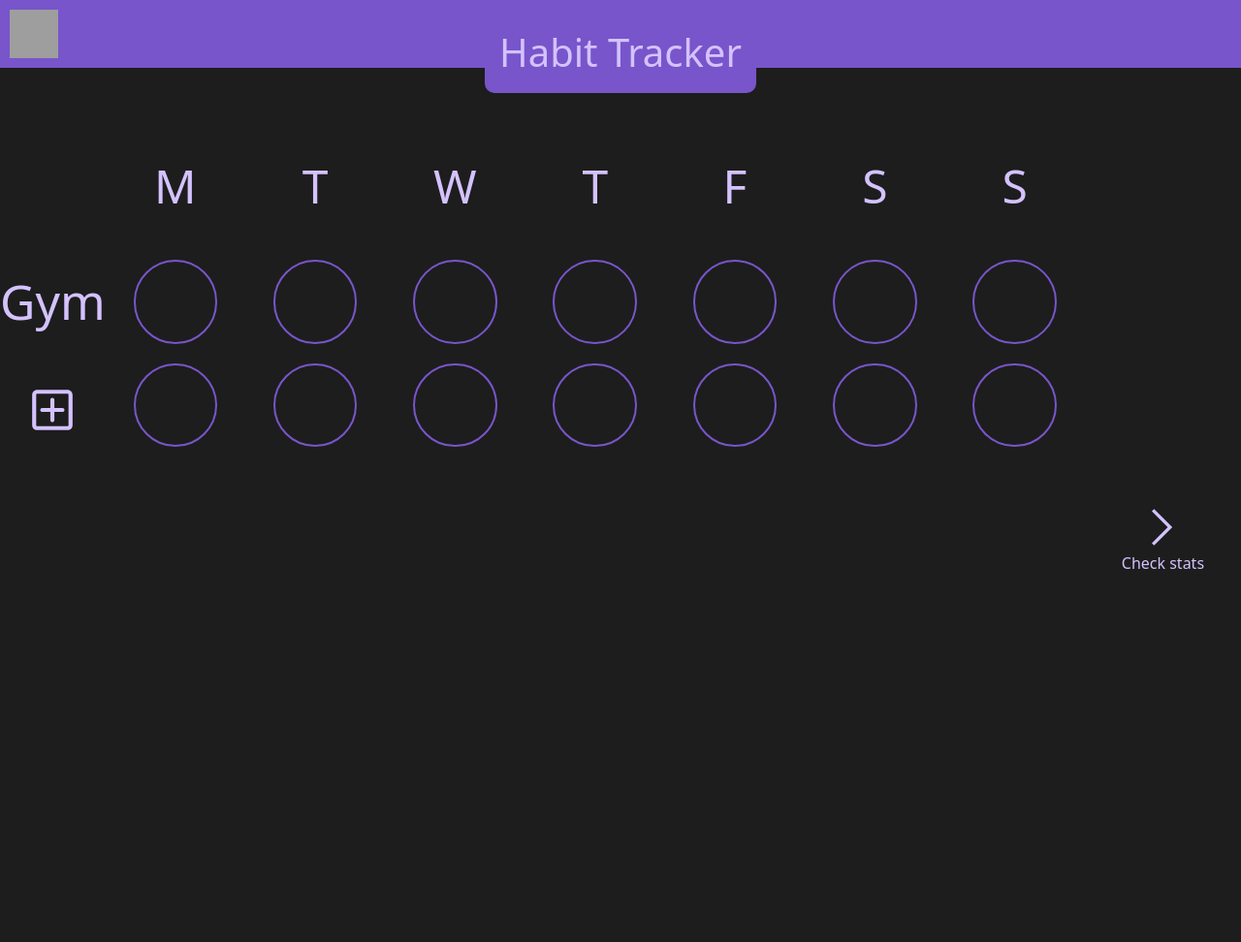
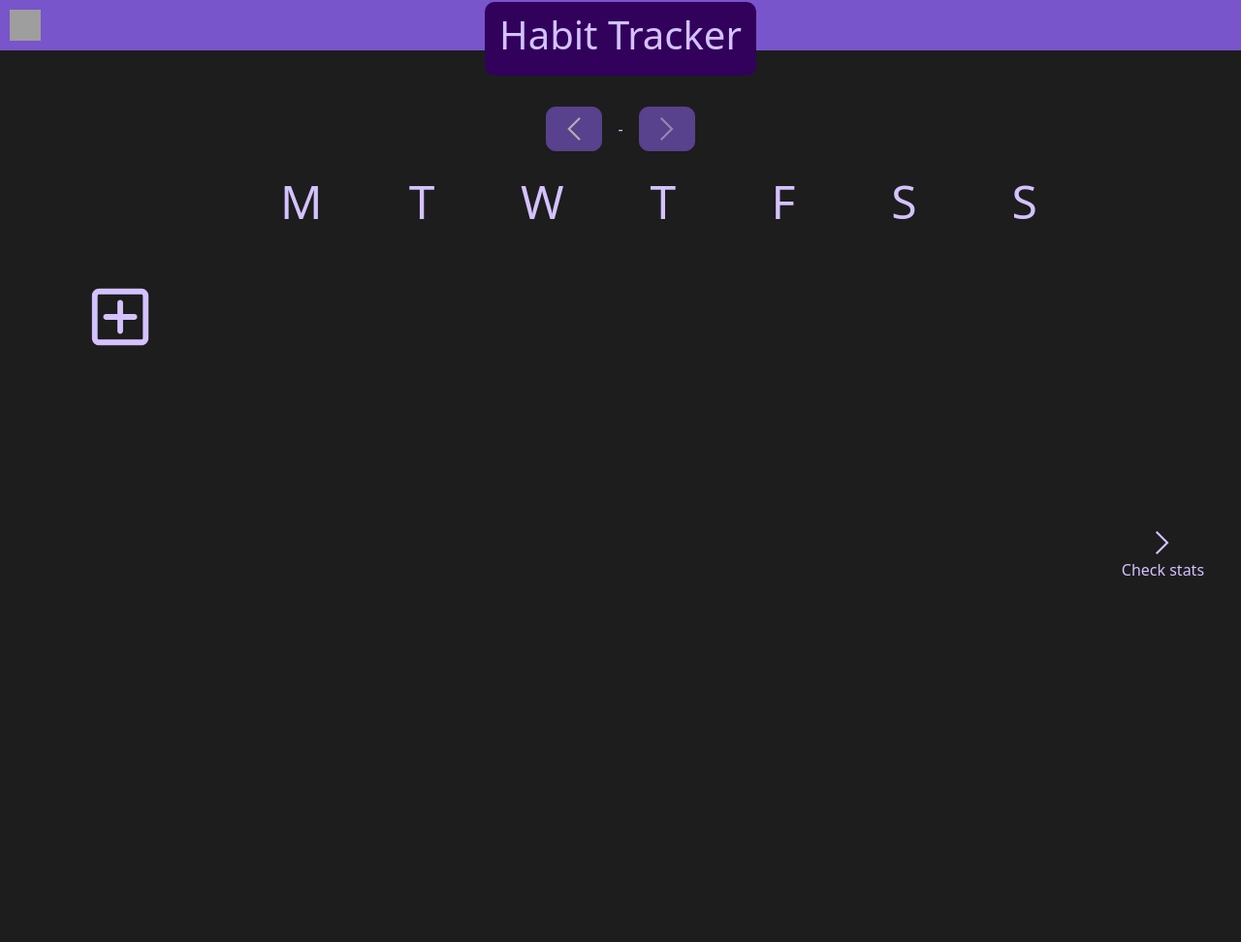
Before and after one commit to medina325/cs50-final-project-habit-tracker, a Django app: page /register in a window 1280 px wide. Shown: the whole page at 97% size. Before the commit the page ends 587 px from the top, so only its background shows below. Run offline with Django 4.2, Linux system fonts and the light colour scheme; some libraries are stand-ins or nearby versions; grey boxes are pictures that could not be loaded.

Commit message:
Adicionando funcionalidade de criar hábitos e navegar pelas semanas

```diff
--- a/habit_tracker/static/habit_tracker/css/partials/habits-tracker-table.css
+++ b/habit_tracker/static/habit_tracker/css/partials/habits-tracker-table.css
@@ -1,9 +1,15 @@
 #habits-tracker-grid {
     display: grid;
-    grid-template-columns: auto repeat(7, 1fr);
+    grid-template-columns: 2fr repeat(7, 1fr);
     row-gap: 20px;
     text-align: center;
     vertical-align: middle;
+}
+
+#new-habit-button {
+    cursor: pointer;
+    width: 70px;
+    height: 70px;
 }
 
 div.habit-column {
@@ -42,3 +48,12 @@
     border-radius: 50%;
     border: 2px solid var(--color-background-dark-2);
 }
+
+/* New habit modal */
+.modal {
+    --bs-modal-bg: var(--color-background-dark-1);
+}
+
+.modal-header {
+    background-color: var(--color-background-dark-2);
+}
--- a/habit_tracker/static/habit_tracker/css/partials/page-landing.css
+++ b/habit_tracker/static/habit_tracker/css/partials/page-landing.css
@@ -1,19 +1,34 @@
 #month-week-title {
     text-align: center;
+    margin-inline: auto;
+
+    margin-top: -50px;
     max-width: 400px;
-    margin-top: -50px;
-    margin-inline: auto;
+
     padding: 10px 15px 10px 15px;
-
     border-radius: 10px;
     font-size: 30px;
-    background-color: var(--color-background-dark-2);
+    background-color: var(--color-background-dark-3);
+}
+
+#week-display {
+    display: flex;
+    margin-inline: auto;
+    align-items: center;
+
+    margin-top: 2rem;
+
+    gap: 1rem;
+}
+
+.week-scroller {
+    border-radius: 10px;
 }
 
 #habits-tracker-flex-container {
     display: flex;
     flex-wrap: wrap;
-    margin-top: 60px;
+    margin-top: 1rem;
 }
 
 .habits-tracker-grid-container {
@@ -42,6 +57,6 @@
 }
 
 img[src $= "svg"] {
-    width: 50px;
-    height: 50px;
+    width: 2rem;
+    height: 2rem;
 }
--- a/habit_tracker/static/habit_tracker/js/index.js
+++ b/habit_tracker/static/habit_tracker/js/index.js
@@ -42,31 +42,38 @@
 }
 
 function createHabit() {
-  const inputs = [...document.querySelectorAll('#new-habit-form input')];
-
   let trackingWeekdays = {}
   document.querySelectorAll('.form-check-input').forEach(radio => {
     trackingWeekdays[radio.value] = radio.checked;
   })
 
+  const habitName = document.querySelector('#input-habit-name').value
+
   fetch('/create_habit', {
     method: 'POST',
+    headers: {
+      'X-CSRFToken': document.querySelector('input[name=csrfmiddlewaretoken]').value
+    },
+    mode: "same-origin",
     body: JSON.stringify({
       data: {
-        'habit_name': document.querySelector('#input-habit-name').value,
-        'weekdays': trackingWeekdays
+        'name': habitName,
+        'weekdays': trackingWeekdays,
+        'year': parseInt(document.querySelector('[name=year]').value),
+        'month': parseInt(document.querySelector('[name=month]').value)
       }
     })
   })
   .then(response => {
     const newHabbitButton = document.getElementById('add-new-habit-button');
-    newHabitRow = createHabitRow(inputs[0].value, newHabbitButton.parentNode, newHabbitButton)
+    newHabitRow = createHabitRow(habitName, newHabbitButton.parentNode, newHabbitButton)
     hideAndCleanModalForm();
 
     // Create small popup with the response message and a undo option
   })
-  .catch(response => {
+  .catch(err => {
     console.log('What is the problem??')
+    throw err;
   });
 
   return false;
--- a/habit_tracker/templates/habit_tracker/index.html
+++ b/habit_tracker/templates/habit_tracker/index.html
@@ -8,7 +8,6 @@
 {% block css %}
   <link rel="stylesheet" href="{% static 'habit_tracker/css/partials/page-landing.css' %}">
   <link rel="stylesheet" href="{% static 'habit_tracker/css/partials/habits-tracker-table.css' %}">
-  <link rel="stylesheet" href="{% static 'habit_tracker/css/partials/navbar.css' %}">
 {% endblock %}
 
 {% block js %}
@@ -20,29 +19,52 @@
     <h1>Habit Tracker</h1>
   </div>
 
+  <div id="week-display">
+    <!-- Confuso? -->
+    {% if week.has_previous %}
+      <a href="?week={{ week.previous_page_number }}" class="week-scroller btn btn-success">
+    {% else %}
+      <a href="?week=1" class="week-scroller btn btn-success disabled" tabindex="-1" aria-disabled="true">
+    {% endif %}
+        <img src="{% static 'habit_tracker/images/icons/anchor-left-arrow-caret-svgrepo-com.svg' %}" alt="Previous week">
+      </a>
+    <div>
+      {{ week.0 | date:"d/m"}} - {{ week | last | date:"d/m"}}
+    </div>
+    {% if week.has_next %}
+      <a href="?week={{ week.next_page_number }}" class="week-scroller btn btn-success">
+    {% else %}
+      <a href="?week={{ week.paginator.num_pages }}" class="week-scroller btn btn-success disabled" tabindex="-1" aria-disabled="true">
+    {% endif %}
+        <img src="{% static 'habit_tracker/images/icons/anchor-right-arrow-caret-svgrepo-com.svg' %}" alt="Previous week">
+      </a>
+  </div>
+
   <div id="habits-tracker-flex-container">
     <div class="habits-tracker-grid-container">
       <div id="habits-tracker-grid">
 
-        {% with 'Monday Tuesday Wednesday Thursday Friday Saturday Sunday' as weekdays %}
+        {% with 'M T W T F S S' as weekdays %}
           <div></div>
           {% for day in weekdays.split %}
-              <div class="habits-tracker-header">{{ day|make_list|first }}</div>
+            <div class="habits-tracker-header">{{ day }}</div>
           {% endfor %}
 
+          {% for habit in habits %}
             <div class="habit-column">
-              Gym
+              {{ habit.name }}
             </div>
-            {% for _ in weekdays.split %}
+            {% for day in week %}
               <div class="flex-circle-container">
-                <div class="fixed-aspect-ratio-circle"></div>
+                <div class="fixed-aspect-ratio-circle {% if day in habit.tracked_dates %} habit-tracked{% endif %}" data-tracking-day="{{ day | date:'c' }}"></div>
               </div>
+            {% endfor %}
           {% endfor %}
 
           <div id="add-new-habit-button" class="habit-column">
             <img id="new-habit-button" src="{% static 'habit_tracker/images/icons/plus-square-svgrepo-com.svg' %}" alt="Add task" data-bs-toggle="modal" data-bs-target="#newHabitModal">
           </div>
-            {% for _ in weekdays.split %}
+          {% for _ in weeks %}
             <div class="flex-circle-container">
               <div class="fixed-aspect-ratio-circle disabled"></div>
             </div>
@@ -73,6 +95,8 @@
         <div class="modal-body">
           <form id="new-habit-form">
             {% csrf_token %}
+            <input type="hidden" value="{{ year }}" name="year">
+            <input type="hidden" value="{{ month }}" name="month">
             <div class="row">
 
               <div class="col">
--- a/habit_tracker/urls.py
+++ b/habit_tracker/urls.py
@@ -3,8 +3,10 @@
 from . import views
 
 urlpatterns = [
+    path('<int:year>/<int:month>', views.index, name='index'),
     path('', views.index, name='index'),
     path('create_habit', views.create_habit, name='create_habit'),
+
     path('login', views.login_view, name='login'),
     path('register', views.register, name='register'),
     path('logout', views.logout_view, name='logout'),
--- a/habit_tracker/views.py
+++ b/habit_tracker/views.py
@@ -1,4 +1,5 @@
 import json
+from datetime import date
 
 from django.shortcuts import render
 from django.urls import reverse
@@ -7,31 +8,83 @@
 from django.contrib.auth import authenticate, login, logout
 from django.contrib.auth.decorators import login_required
 
-from .models import User
-from .utils import is_username_an_email
+from .models import User, HabitTracker, Habit
+from .utils import is_username_an_email, get_week
 
-def index(request):
+def index(request, year=date.today().year, month=date.today().month):
     """
-    View that renders the main page
+    View that renders main page containing a habit tracker.
+
+    Its URL may contain a year and a month, specifying which habit tracker
+    to query from the database. In case there's no year or month specified,
+    a habit tracker for the current year and month will be returned.
     """
 
     if not request.user.is_authenticated:
         return HttpResponseRedirect(reverse('login'))
 
-    # Load stuff from the user
+    week_number = request.GET.get('week', 1)
+    week = get_week(year, month, week_number)
 
-    return render(request, 'habit_tracker/index.html')
+    habit_tracker = (
+        request.user.habit_trackers
+        .filter(year=year, month=month)
+        .first()
+    )
+
+    return render(request, 'habit_tracker/index.html', {
+        'year': year,
+        'month': month,
+        'week': week,
+        'active': habit_tracker.active if habit_tracker else True,
+        'habits': [
+            {'name': habit.name, 'tracked_dates': [date(2023, 2, 10)]}
+            for habit in habit_tracker.habits.all()
+        ] if habit_tracker else [],
+    })
 
 @login_required
 def create_habit(request):
     if request.method == 'POST':
-        data = json.loads(request.body)
+        data = json.loads(request.body)['data']
+
+        # TODO Validate form
+
+        habit_tracker_data = {
+            'user': request.user,
+            'month': data['month'],
+            'year': data['year']
+        }
+
+        habit_tracker = HabitTracker.objects.filter(**habit_tracker_data).first()
+
+        if not habit_tracker:
+            new_habit = HabitTracker(**habit_tracker_data)
+            new_habit.save()
+
+        habit = Habit(user=request.user,
+                      habit_tracker=habit_tracker,
+                      name=data['name'])
+        habit.save()
 
         return JsonResponse({
             "message": "New habit added",
         }, status=201)
 
     return JsonResponse({"error": "Method should be POST"}, status=405)
+
+def get_habit(request):
+    pass
+
+def get_habits(request):
+    pass
+
+def update_habit(request):
+    pass
+
+def delete_habit(request):
+    pass
+# --------------------------------------------------------- users app ------------------------------------------------------------------------------------------------------
 
 def register(request):
     if request.method == "POST":
```
Also changed, not shown: habit_tracker/utils.py (+16 -0 lines). Lines whose indentation alone changed are shown as unchanged.
